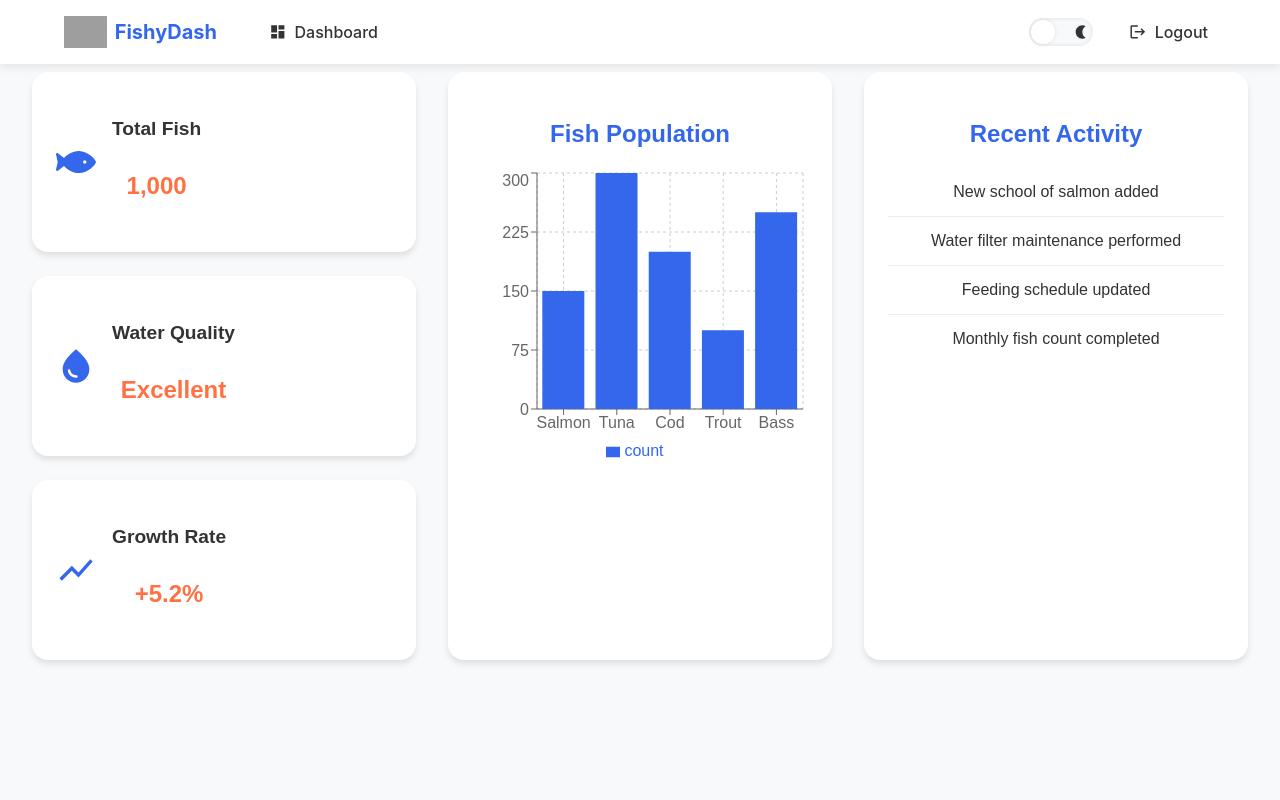
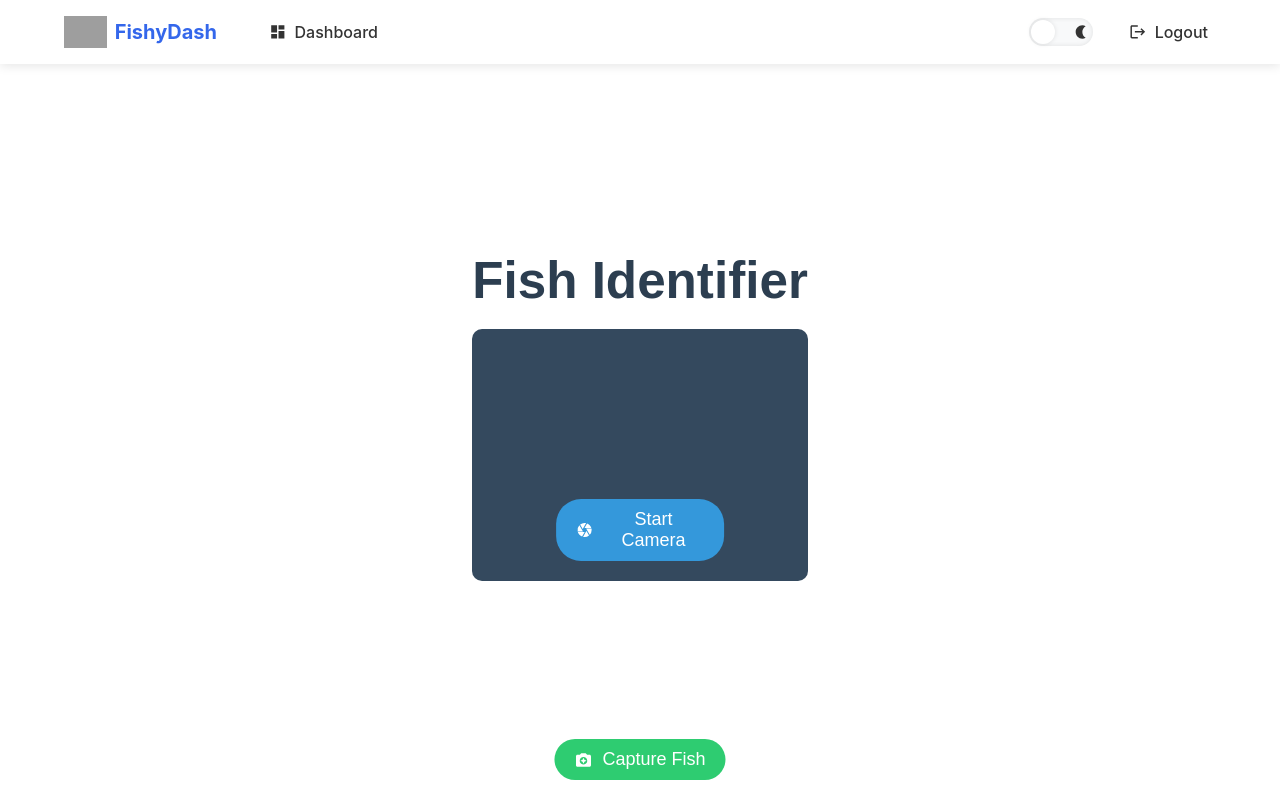
Before and after one commit to danielh-hong/hackthenorth2024, a React (Vite) app in the folder frontend/: page /dashboard in a window 1280 px wide. Built offline with nearby package versions, Linux system fonts and the light colour scheme; grey boxes are pictures that could not be loaded.

Commit message:
Have fish identifier logi done

```diff
--- /dev/null
+++ b/frontend/src/dashboard/FishIdentifier.jsx
@@ -0,0 +1,110 @@
+import React, { useState, useRef } from 'react';
+import { MdCamera, MdCameraEnhance } from 'react-icons/md';
+import styles from './FishIdentifier.module.css';
+
+const FishIdentifier = () => {
+  const [image, setImage] = useState(null);
+  const [fishInfo, setFishInfo] = useState(null);
+  const [isLoading, setIsLoading] = useState(false);
+  const videoRef = useRef(null);
+  const canvasRef = useRef(null);
+
+  const startCamera = async () => {
+    try {
+      const stream = await navigator.mediaDevices.getUserMedia({ video: { facingMode: 'environment' } });
+      videoRef.current.srcObject = stream;
+    } catch (err) {
+      console.error("Error accessing the camera", err);
+    }
+  };
+
+  const captureImage = () => {
+    const video = videoRef.current;
+    const canvas = canvasRef.current;
+    canvas.width = video.videoWidth;
+    canvas.height = video.videoHeight;
+    canvas.getContext('2d').drawImage(video, 0, 0);
+    canvas.toBlob((blob) => {
+      setImage(blob);
+    }, 'image/jpeg');
+  };
+
+  const analyzeFish = async () => {
+    if (!image) return;
+
+    setIsLoading(true);
+    const formData = new FormData();
+    formData.append('image', image, 'fish.jpg');
+
+    try {
+      const response = await fetch('http://localhost:3001/identify-fish', {
+        method: 'POST',
+        body: formData,
+      });
+
+      if (!response.ok) throw new Error('Failed to analyze fish');
+
+      const data = await response.json();
+      setFishInfo(data);
+    } catch (error) {
+      console.error('Error analyzing fish:', error);
+      alert('Failed to analyze fish. Please try again.');
+    } finally {
+      setIsLoading(false);
+    }
+  };
+
+  return (
+    <div className={styles.container}>
+      <h1 className={styles.title}>Fish Identifier</h1>
+
+      <div className={styles.cameraContainer}>
+        <video ref={videoRef} className={styles.video} autoPlay playsInline />
+        <canvas ref={canvasRef} className={styles.canvas} />
+        {!image && (
+          <button onClick={startCamera} className={styles.startButton}>
+            <MdCamera /> Start Camera
+          </button>
+        )}
+        {image && (
+          <img src={URL.createObjectURL(image)} alt="Captured fish" className={styles.capturedImage} />
+        )}
+      </div>
+
+      <div className={styles.buttonContainer}>
+        {!image ? (
+          <button onClick={captureImage} className={styles.captureButton}>
+            <MdCameraEnhance /> Capture Fish
+          </button>
+        ) : (
+          <button onClick={analyzeFish} className={styles.analyzeButton} disabled={isLoading}>
+            {isLoading ? 'Analyzing...' : 'Analyze Fish'}
+          </button>
+        )}
+      </div>
+
+      {fishInfo && (
+        <div className={styles.fishInfoCard}>
+          <h2>{fishInfo.fishName}</h2>
+          <div className={styles.infoRow}>
+            <span>Rarity:</span>
+            <div className={styles.progressBar}>
+              <div className={styles.progress} style={{width: `${fishInfo.rarity * 10}%`}}></div>
+            </div>
+            <span>{fishInfo.rarity}/10</span>
+          </div>
+          <div className={styles.infoRow}>
+            <span>Score:</span>
+            <div className={styles.progressBar}>
+              <div className={styles.progress} style={{width: `${fishInfo.score}%`}}></div>
+            </div>
+            <span>{fishInfo.score}/100</span>
+          </div>
+          <p><strong>Habitat:</strong> {fishInfo.habitat}</p>
+        </div>
+      )}
+    </div>
+  );
+};
+
+export default FishIdentifier;
--- /dev/null
+++ b/frontend/src/dashboard/FishIdentifier.module.css
@@ -0,0 +1,106 @@
+.container {
+  max-width: 600px;
+  margin: 0 auto;
+  padding: 20px;
+  font-family: Arial, sans-serif;
+}
+
+.title {
+  text-align: center;
+  color: #2c3e50;
+  margin-bottom: 20px;
+}
+
+.cameraContainer {
+  position: relative;
+  width: 100%;
+  height: 0;
+  padding-bottom: 75%; /* 4:3 Aspect Ratio */
+  background-color: #34495e;
+  border-radius: 10px;
+  overflow: hidden;
+}
+
+.video, .canvas, .capturedImage {
+  position: absolute;
+  top: 0;
+  left: 0;
+  width: 100%;
+  height: 100%;
+  object-fit: cover;
+}
+
+.startButton, .captureButton, .analyzeButton {
+  position: absolute;
+  bottom: 20px;
+  left: 50%;
+  transform: translateX(-50%);
+  padding: 10px 20px;
+  font-size: 18px;
+  color: white;
+  border: none;
+  border-radius: 25px;
+  cursor: pointer;
+  display: flex;
+  align-items: center;
+  gap: 10px;
+  transition: all 0.3s ease;
+}
+
+.startButton {
+  background-color: #3498db;
+}
+
+.captureButton {
+  background-color: #2ecc71;
+}
+
+.analyzeButton {
+  background-color: #e74c3c;
+}
+
+.startButton:hover, .captureButton:hover, .analyzeButton:hover {
+  opacity: 0.9;
+}
+
+.fishInfoCard {
+  background-color: #ecf0f1;
+  border-radius: 10px;
+  padding: 20px;
+  margin-top: 20px;
+  box-shadow: 0 4px 6px rgba(0, 0, 0, 0.1);
+}
+
+.fishInfoCard h2 {
+  color: #2c3e50;
+  margin-top: 0;
+}
+
+.infoRow {
+  display: flex;
+  align-items: center;
+  margin-bottom: 10px;
+}
+
+.infoRow span {
+  flex: 1;
+}
+
+.progressBar {
+  flex: 2;
+  height: 10px;
+  background-color: #bdc3c7;
+  border-radius: 5px;
+  overflow: hidden;
+  margin: 0 10px;
+}
+
+.progress {
+  height: 100%;
+  background-color: #3498db;
+  transition: width 0.5s ease-out;
+}
+
+.canvas {
+  display: none;
+}
--- a/frontend/src/dashboard/dashboard.jsx
+++ b/frontend/src/dashboard/dashboard.jsx
@@ -1,70 +1,10 @@
 import React from 'react';
-import { MdWavingHand, MdWaterDrop, MdShowChart } from 'react-icons/md';
-import { FaFish } from 'react-icons/fa';
-import { BarChart, Bar, XAxis, YAxis, CartesianGrid, Tooltip, Legend, ResponsiveContainer } from 'recharts';
-import styles from './Dashboard.module.css';
-
-const fishData = [
-  { name: 'Salmon', count: 150 },
-  { name: 'Tuna', count: 300 },
-  { name: 'Cod', count: 200 },
-  { name: 'Trout', count: 100 },
-  { name: 'Bass', count: 250 },
-];
+import FishIdentifier from './FishIdentifier';
 
 const Dashboard = () => {
   return (
-    <div className={styles.dashboard}>
-
-      <div className={styles.content}>
-        <div className={styles.statsContainer}>
-          <div className={styles.statCard}>
-            <FaFish className={styles.statIcon} />
-            <div className={styles.statInfo}>
-              <h3>Total Fish</h3>
-              <p>1,000</p>
-            </div>
-          </div>
-          <div className={styles.statCard}>
-            <MdWaterDrop className={styles.statIcon} />
-            <div className={styles.statInfo}>
-              <h3>Water Quality</h3>
-              <p>Excellent</p>
-            </div>
-          </div>
-          <div className={styles.statCard}>
-            <MdShowChart className={styles.statIcon} />
-            <div className={styles.statInfo}>
-              <h3>Growth Rate</h3>
-              <p>+5.2%</p>
-            </div>
-          </div>
-        </div>
-
-        <div className={styles.chartContainer}>
-          <h2>Fish Population</h2>
-          <ResponsiveContainer width="100%" height={300}>
-            <BarChart data={fishData}>
-              <CartesianGrid strokeDasharray="3 3" />
-              <XAxis dataKey="name" />
-              <YAxis />
-              <Tooltip />
-              <Legend />
-              <Bar dataKey="count" fill="var(--primary)" />
-            </BarChart>
-          </ResponsiveContainer>
-        </div>
-
-        <div className={styles.recentActivity}>
-          <h2>Recent Activity</h2>
-          <ul>
-            <li>New school of salmon added</li>
-            <li>Water filter maintenance performed</li>
-            <li>Feeding schedule updated</li>
-            <li>Monthly fish count completed</li>
-          </ul>
-        </div>
-      </div>
+    <div>
+      <FishIdentifier />
     </div>
   );
 };
```
